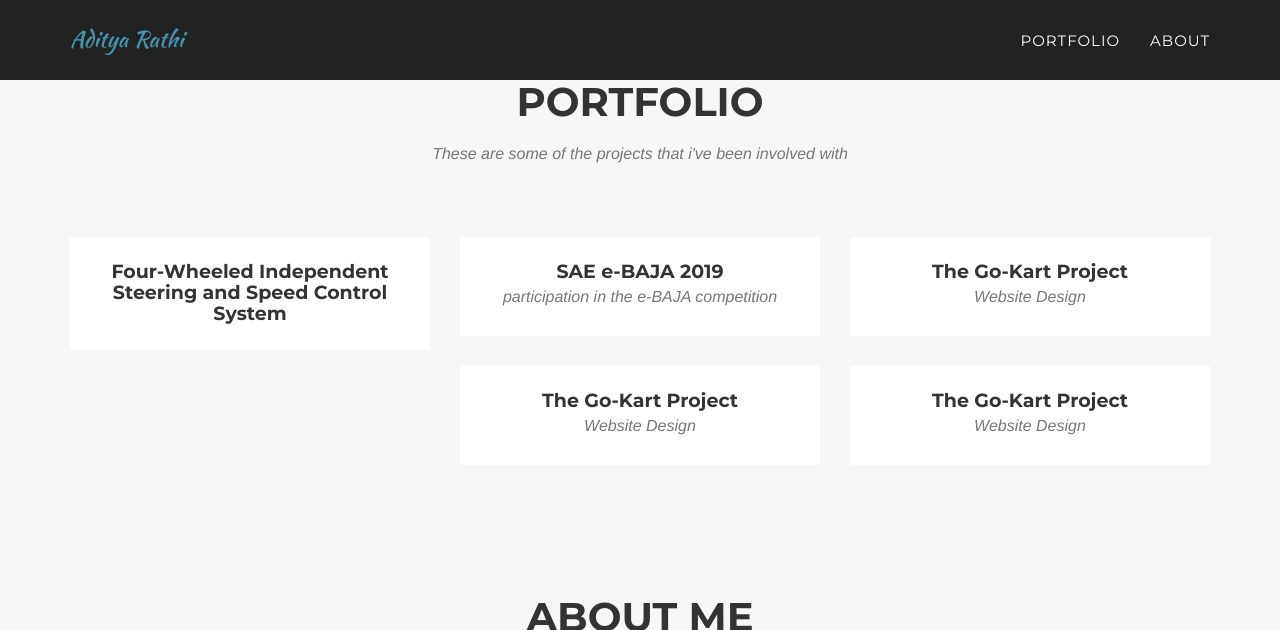
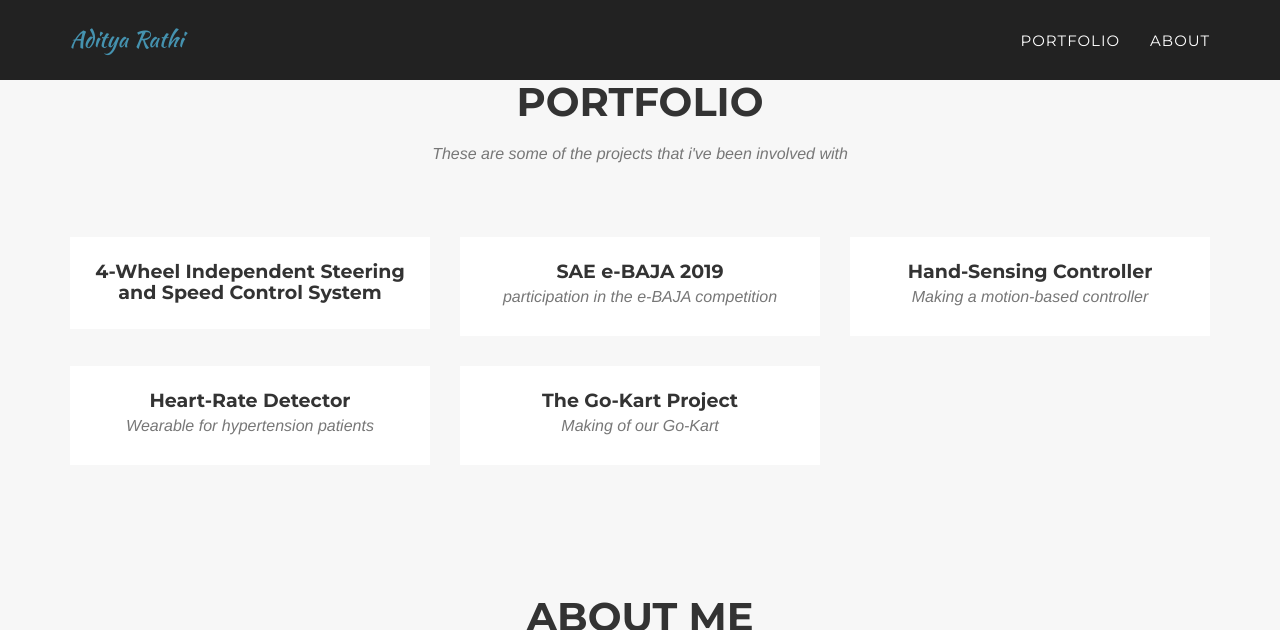
Before and after one commit to aditya-rathi/aditya-rathi.github.io, a Jekyll site: the page built from _posts/2017-12-01-Go-Kart.markdown, in a window 1280 px wide and 900 px high, scrolled down 728 px, cut to the strip 0-630 px from the top of the window. Built offline with Jekyll 4.4.1, drawn with Linux system fonts in a browser that asks for light colours; some web fonts are replaced.

Commit message:
Added posts

```diff
--- a/_posts/2017-12-01-Go-Kart.markdown
+++ b/_posts/2017-12-01-Go-Kart.markdown
@@ -1,6 +1,6 @@
 ---
 title: The Go-Kart Project
-subtitle: Website Design
+subtitle: Making of our Go-Kart
 layout: default
 modal-id: 1
 date: 2017-12-01
--- a/_posts/2019-05-01-4wheel-M&M.markdown
+++ b/_posts/2019-05-01-4wheel-M&M.markdown
@@ -1,5 +1,5 @@
 ---
-title: Four-Wheeled Independent Steering and Speed Control System
+title: 4-Wheel Independent Steering and Speed Control System
 subtitle:
 layout: default
 modal-id: 3
```
Also changed, not shown: _posts/2017-12-01-Heart-sensor.markdown (+4 -6 lines), _posts/2017-12-01-handsensing.markdown (+5 -7 lines).
